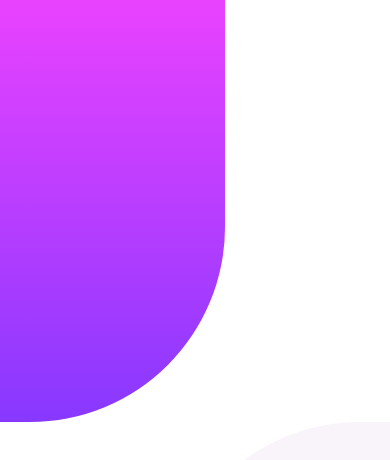
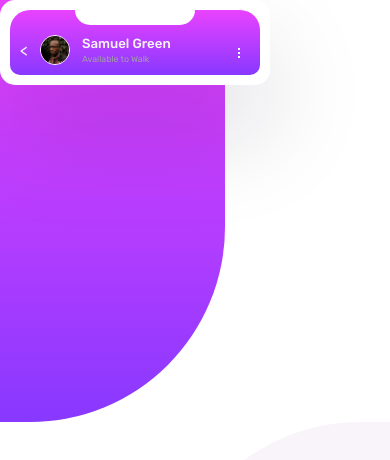
Before and after one commit to Mo3bassia/chat-app-css-illustration-challenge, a plain HTML site: page index.html in a window 390 px wide. Drawn offline with Linux system fonts and the light colour scheme.

Commit message:
add header of mobile UI

```diff
--- a/assets/css/style.css
+++ b/assets/css/style.css
@@ -2,6 +2,7 @@
   padding: 0;
   margin: 0;
   box-sizing: border-box;
+  font-family: Rubik;
 }
 
 :root {
@@ -14,6 +15,10 @@
   --Light-Magenta: hsl(293, 100%, 63%);
   --Light-Violet: hsl(264, 100%, 61%);
   --bg-chat-light: #f9f4fa;
+  --White: hsl(0, 0%, 100%);
+  --Light-Grayish-Violet: hsl(270, 20%, 96%);
+  --Very-Dark-Desaturated-Violet: hsl(271, 36%, 24%);
+  --Very-Light-Magenta: hsl(289, 100%, 72%);
 }
 
 .bg-container {
@@ -21,6 +26,7 @@
   min-width: 100%;
   min-height: 100vh;
   top: 0;
+  z-index: 0;
 }
 
 .bg-dark {
@@ -65,3 +71,89 @@
     height: 80vh;
   }
 }
+
+.mobile-container {
+  width: 270px;
+  padding: 10px;
+  border-radius: 15px;
+  background-color: #fff;
+  box-shadow: rgba(17, 12, 46, 0.15) 0px 48px 100px 0px;
+}
+
+main > * {
+  position: relative;
+  z-index: 1;
+}
+
+.mobile-container .header {
+  background-image: linear-gradient(
+    to top,
+    var(--Light-Violet),
+    var(--Light-Magenta)
+  );
+  display: flex;
+  position: relative;
+  align-items: center;
+  color: var(--bg-chat-light);
+  gap: 12px;
+  border-top-left-radius: 20px;
+  border-top-right-radius: 20px;
+  border-bottom-right-radius: 10px;
+  border-bottom-left-radius: 10px;
+  padding: 10px;
+  padding-top: 25px;
+}
+
+.mobile-container .header:after {
+  content: "";
+  position: absolute;
+  top: 0;
+  left: 50%;
+  transform: translateX(-50%);
+  width: 120px;
+  height: 15px;
+  background-color: #fff;
+  border-bottom-left-radius: 20px;
+  border-bottom-right-radius: 20px;
+}
+
+.mobile-container .header img {
+  width: 30px;
+  border-radius: 50%;
+  border: 1px solid #fff;
+}
+
+.mobile-container .header .username .title {
+  font-weight: 500;
+}
+
+.mobile-container .header .username .status {
+  font-weight: 400;
+  font-size: 0.55rem;
+  color: var(--Dark-Grayish-Violet);
+  margin-top: 3px;
+}
+
+.mobile-container .header .more {
+  position: relative;
+  margin-left: auto;
+  margin-right: 10px;
+}
+
+.mobile-container .header .more span {
+  position: absolute;
+  right: 0;
+  background-color: #fff;
+  width: 2px;
+  height: 2px;
+}
+
+.mobile-container .header .more span:nth-of-type(1) {
+  top: -2px;
+}
+.mobile-container .header .more span:nth-of-type(2) {
+  top: 2px;
+}
+.mobile-container .header .more span:nth-of-type(3) {
+  top: 6px;
+}
--- a/index.html
+++ b/index.html
@@ -37,6 +37,24 @@
         <div class="bg-dark"></div>
         <div class="bg-light"></div>
       </div>
+      <div class="container">
+        <div class="mobile-container">
+          <div class="header">
+            <div class="left-arrow"><</div>
+            <img src="images/avatar.jpg" alt="" />
+            <div class="username">
+              <h5 class="title">Samuel Green</h5>
+              <h6 class="status">Available to Walk</h6>
+            </div>
+            <div class="more">
+              <span></span>
+              <span></span>
+              <span></span>
+            </div>
+          </div>
+        </div>
+        <div class="description"></div>
+      </div>
     </main>
     <!-- <div class="attribution">
       Challenge by
```
